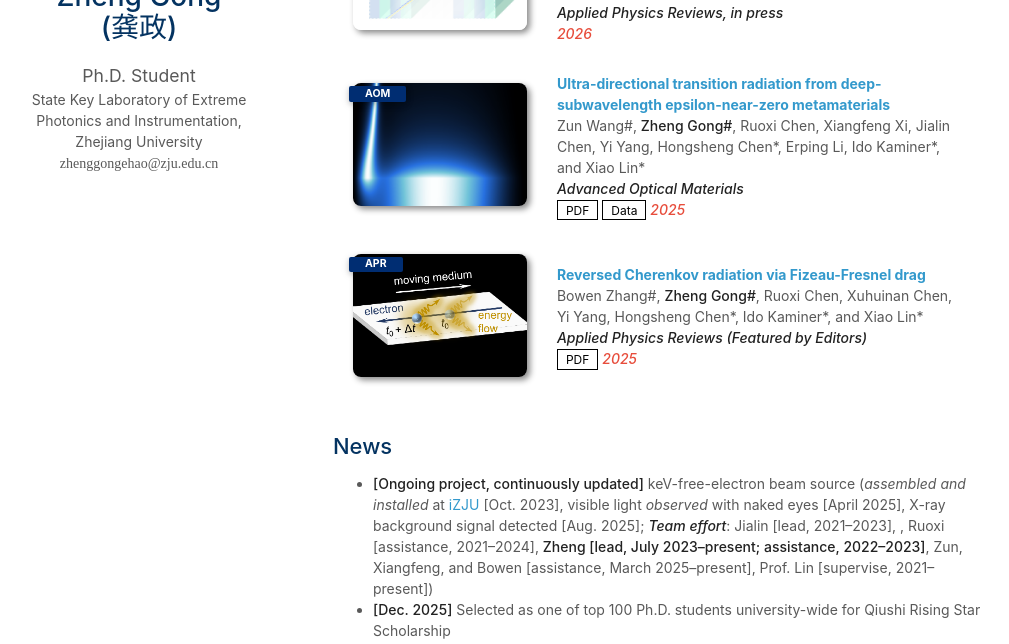
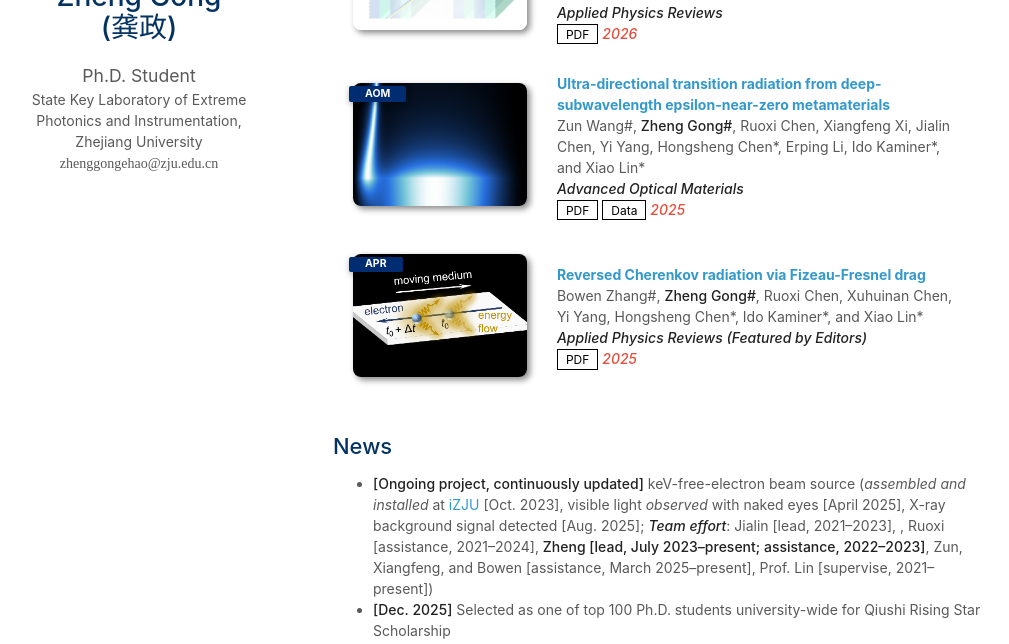
Before and after one commit to zhenggongehao/zhenggongehao.github.io, a Jekyll site: the page built from index.md, in a window 1280 px wide and 900 px high, scrolled down 919 px, cut to the strip 256-900 px from the top of the window. Shown: the whole strip, without its empty margins (137-1146 px from the left). Built offline with Jekyll 4.4.1, drawn with Linux system fonts in a browser that asks for light colours; nearby versions of some CDN libraries; a style sheet for code colours, icons or effects is not loaded; our own code applies the rules of GitHub Pages for plain Markdown files.

Commit message:
update files

```diff
--- a/_data/publications.yml
+++ b/_data/publications.yml
@@ -31,8 +31,8 @@ main:
   - title: "Achromatic interfacial Cherenkov radiation from photonic crystals"
     authors: Xiangfeng Xi#, <strong>Zheng Gong#</strong>, Ruoxi Chen, Zun Wang, Owen D. Miller, Yi Yang, Hongsheng Chen*, Ido Kaminer*, and Xiao Lin*
     conference_short: APR
-    conference: <strong>Applied Physics Reviews, in press</strong>
-    pdf:
+    conference: <strong>Applied Physics Reviews</strong>
+    pdf: ./assets/files/2026_APR_Achromatic Interfacial Cherenkov Radiation From Photonic Crystals.pdf
     data:
     image: ./assets/img/Achromatic_interfacialCR2.png
     notes: 2026
```
Also changed, not shown: 1 other file.
